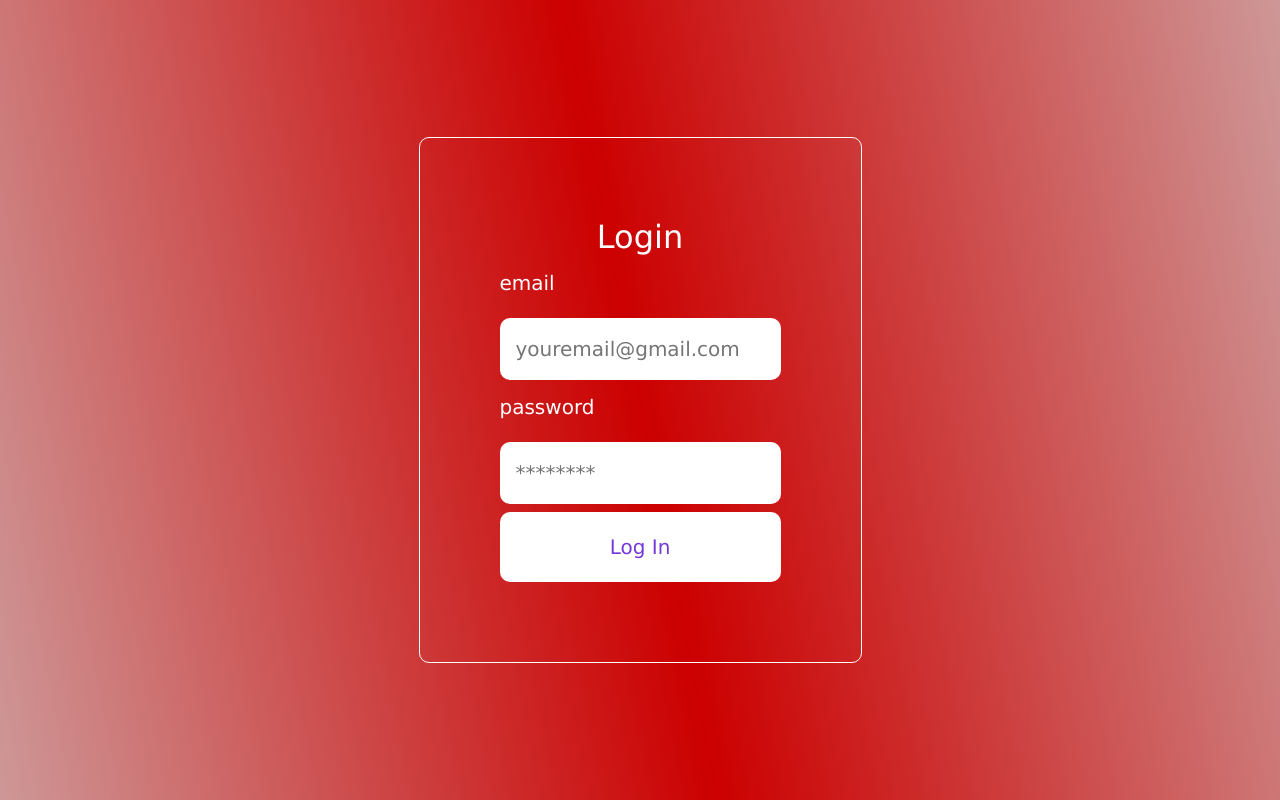
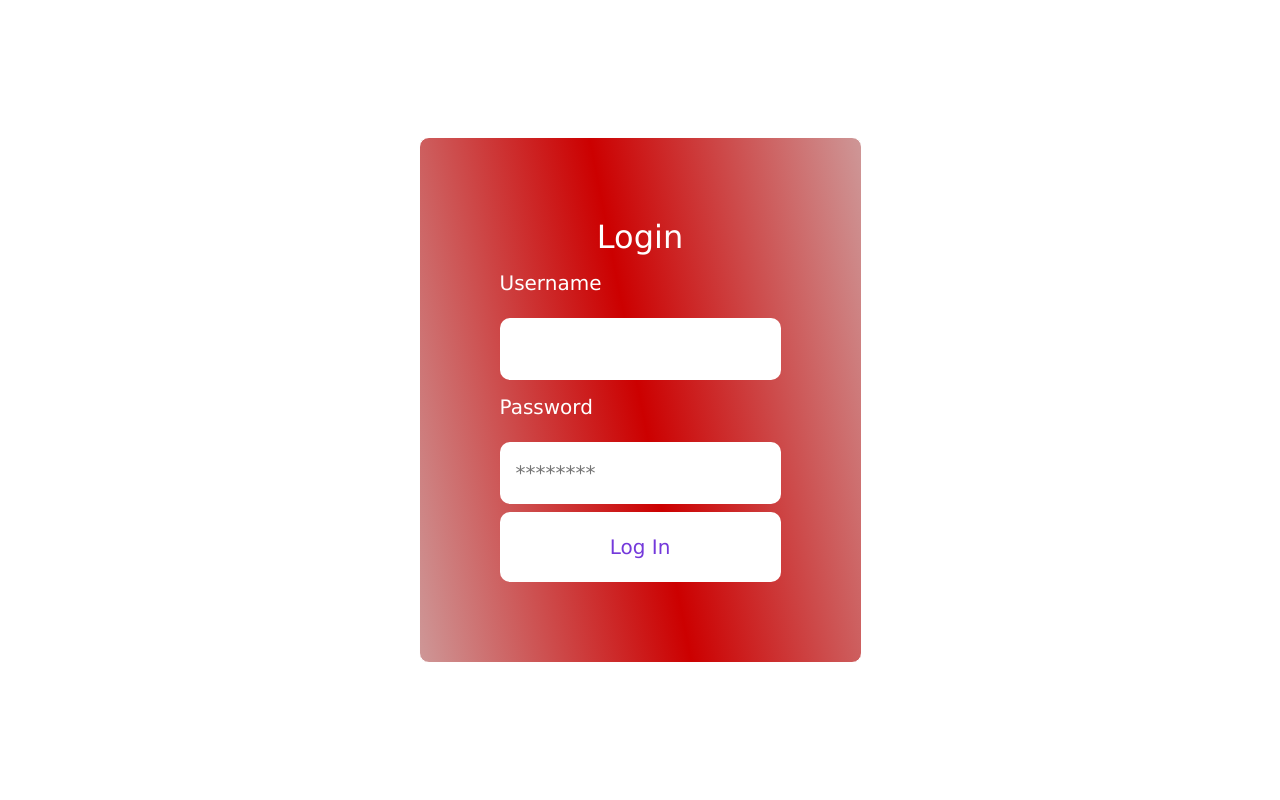
Before and after one commit to fizharoon/Globidea_Capstone, a React (Create React App) app in the folder Globidea/frontend/: page /adminsignin in a window 1280 px wide. Built offline with nearby package versions, Linux system fonts and the light colour scheme.

Commit message:
Login page username and styling

```diff
--- a/Globidea/frontend/src/Pages/Login.css
+++ b/Globidea/frontend/src/Pages/Login.css
@@ -5,7 +5,6 @@
   align-items: center;
   justify-content: center;
   color: white;
-  background-image: linear-gradient(79deg, #ce9797, #cc0000, #ce9797);
 }
 
 .auth-form-container, .login-form, .register-form {
@@ -19,6 +18,8 @@
     border: 1px solid rgb(255, 254, 254);
     border-radius: 10px;
     margin: 0.5rem;
+    background-image: linear-gradient(79deg, #ce9797, #cc0000, #ce9797);
+
   }
 }
 
--- a/Globidea/frontend/src/Pages/Login.jsx
+++ b/Globidea/frontend/src/Pages/Login.jsx
@@ -1,21 +1,21 @@
 import React, { useState } from "react";
 import './Login.css'
 export const Login = (props) => {
-    const [email, setEmail] = useState('');
+    const [username, setUsername] = useState('');
     const [pass, setPass] = useState('');
 
     const handleSubmit = (e) => {
         e.preventDefault();
-        console.log(email);
+        console.log(username);
     }
 
     return (
         <div className="auth-form-container">
             <h2>Login</h2>
             <form className="login-form" onSubmit={handleSubmit}>
-                <label htmlFor="email">email</label>
-                <input value={email} onChange={(e) => setEmail(e.target.value)}type="email" placeholder="youremail@gmail.com" id="email" name="email" />
-                <label htmlFor="password">password</label>
+                <label htmlFor="username">Username</label>
+                <input value={username} onChange={(e) => setUsername(e.target.value)}type="username" placeholder="" id="username" name="username" />
+                <label htmlFor="password">Password</label>
                 <input value={pass} onChange={(e) => setPass(e.target.value)} type="password" placeholder="********" id="password" name="password" />
                 <button type="submit">Log In</button>
             </form>
```
